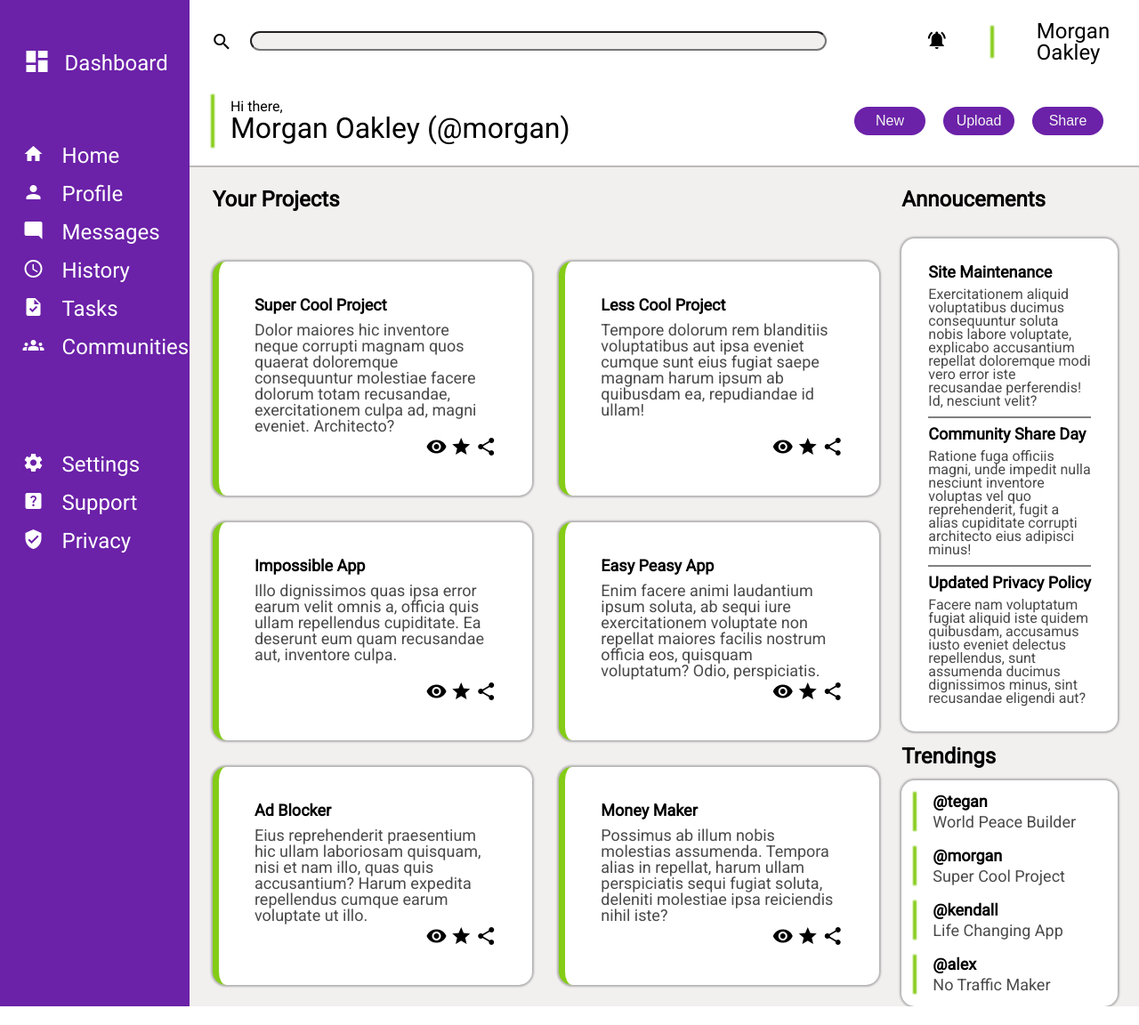
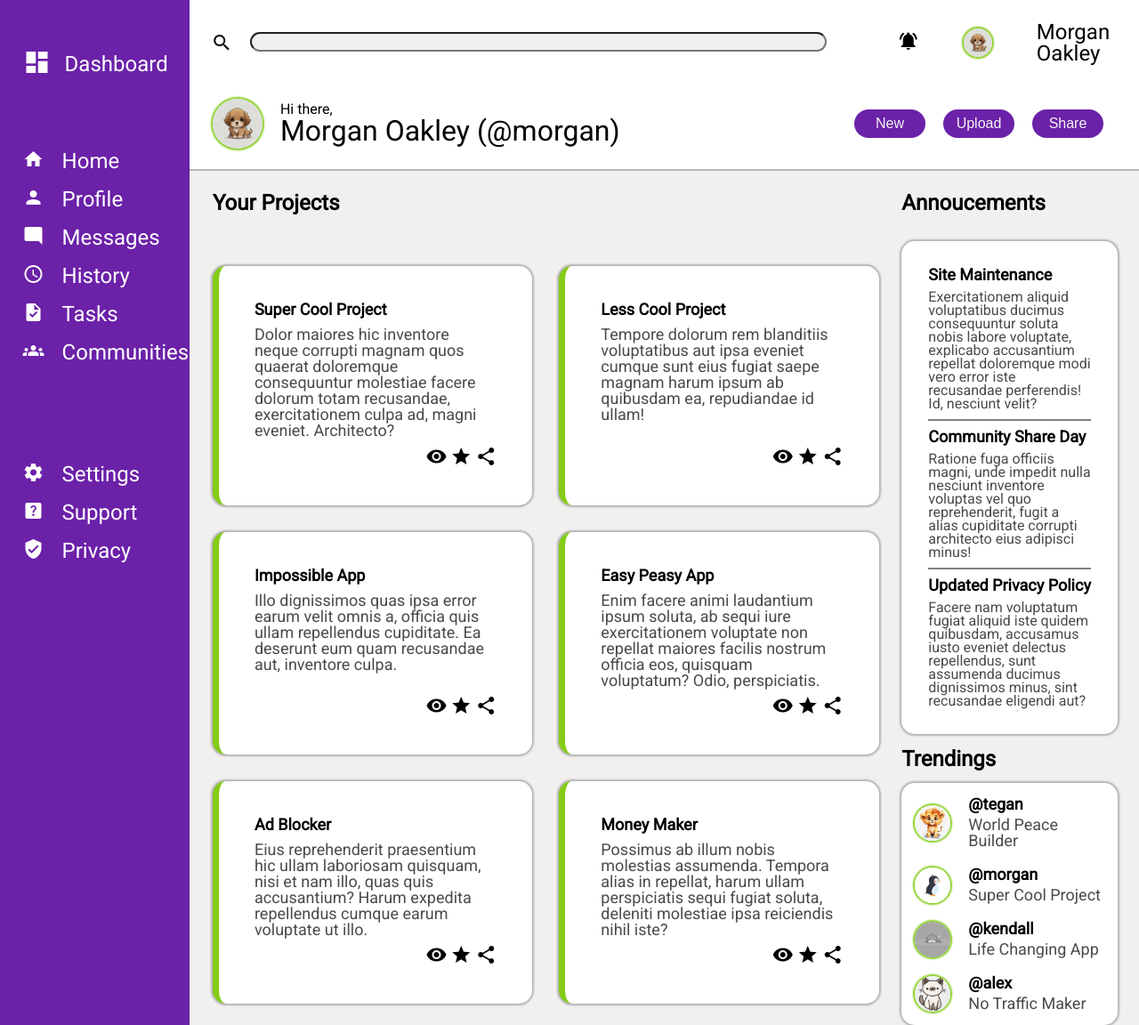
Before and after one commit to Bruno-fmaciel/admin-dashboard, a plain HTML site: page index.html in a window 1280 px wide. Shown: the whole page at 89% size. Before the commit the page ends 1131 px from the top, so only its background shows below. Drawn offline with Linux system fonts and the light colour scheme; the site is published under a folder, as on GitHub Pages, so addresses that start at the root find nothing.

Commit message:
Fix img href

```diff
--- a/index.html
+++ b/index.html
@@ -22,13 +22,13 @@
                 </div>
                 <div class="profile">
                     <a href=""><i class="material-icons">notifications_active</i></a>
-                    <img src="/imgs/perfil-principal.jpg" alt="" class="user">
+                    <img src="./imgs/perfil-principal.jpg" alt="" class="user">
                     <p class="profile">Morgan Oakley</p>
                 </div>
             </div>
             <div class="row2">
                 <div class="greeting">
-                    <img src="/imgs/perfil-principal.jpg" alt="" class="greeting">
+                    <img src="./imgs/perfil-principal.jpg" alt="" class="greeting">
                     <div class="text"> <p>Hi there,</p>
                         <p class="name">Morgan Oakley (@morgan)</p>
                     </div>
@@ -164,28 +164,28 @@
                 <p class="annoucement">Trendings</p>
                     <div class="trend-container">
                         <div class="trending">
-                            <img src="/imgs/lion-profile.jpg" alt="" class="friend">
+                            <img src="./imgs/lion-profile.jpg" alt="" class="friend">
                             <div class="trend-text">
                                 <p><strong>@tegan</strong></p>
                                 <p class="gray">World Peace Builder</p>
                             </div>
                         </div>
                         <div class="trending">
-                            <img src="/imgs/penguin-profile.jpg" alt="" class="friend">
+                            <img src="./imgs/penguin-profile.jpg" alt="" class="friend">
                             <div class="trend-text">
                                 <p><strong>@morgan</strong></p>
                                 <p class="gray">Super Cool Project</p>
                             </div>
                         </div>
                         <div class="trending">
-                            <img src="/imgs/shark-profile.jpg" alt="" class="friend">
+                            <img src="./imgs/shark-profile.jpg" alt="" class="friend">
                             <div class="trend-text">
                                 <p><strong>@kendall</strong></p>
                                 <p class="gray">Life Changing App</p>
                             </div>
                         </div>
                         <div class="trending">
-                            <img src="/imgs/cat-profile.jpg" alt="" class="friend">
+                            <img src="./imgs/cat-profile.jpg" alt="" class="friend">
                             <div class="trend-text">
                                 <p><strong>@alex</strong></p>
                                 <p class="gray">No Traffic Maker</p>
```
